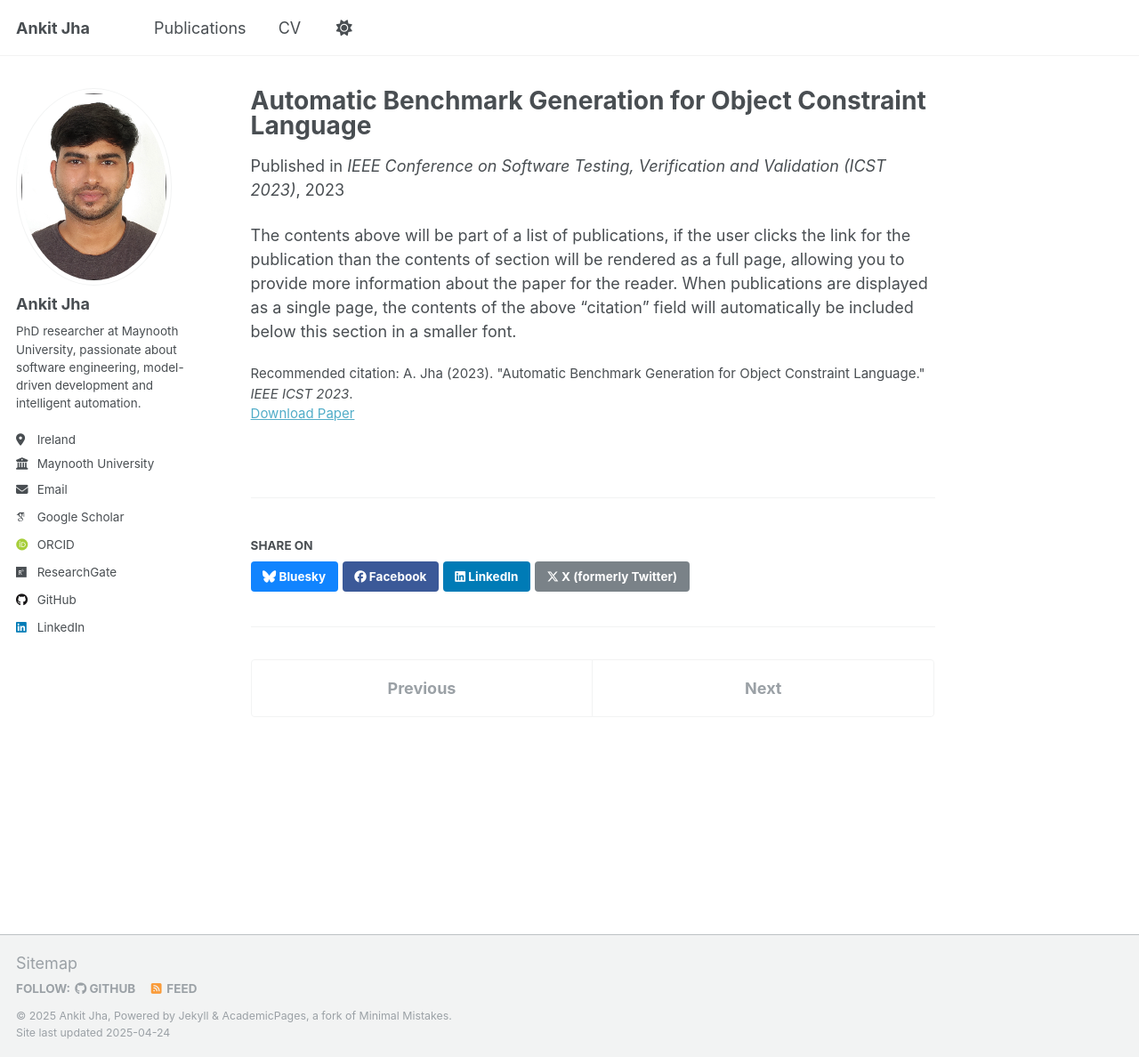
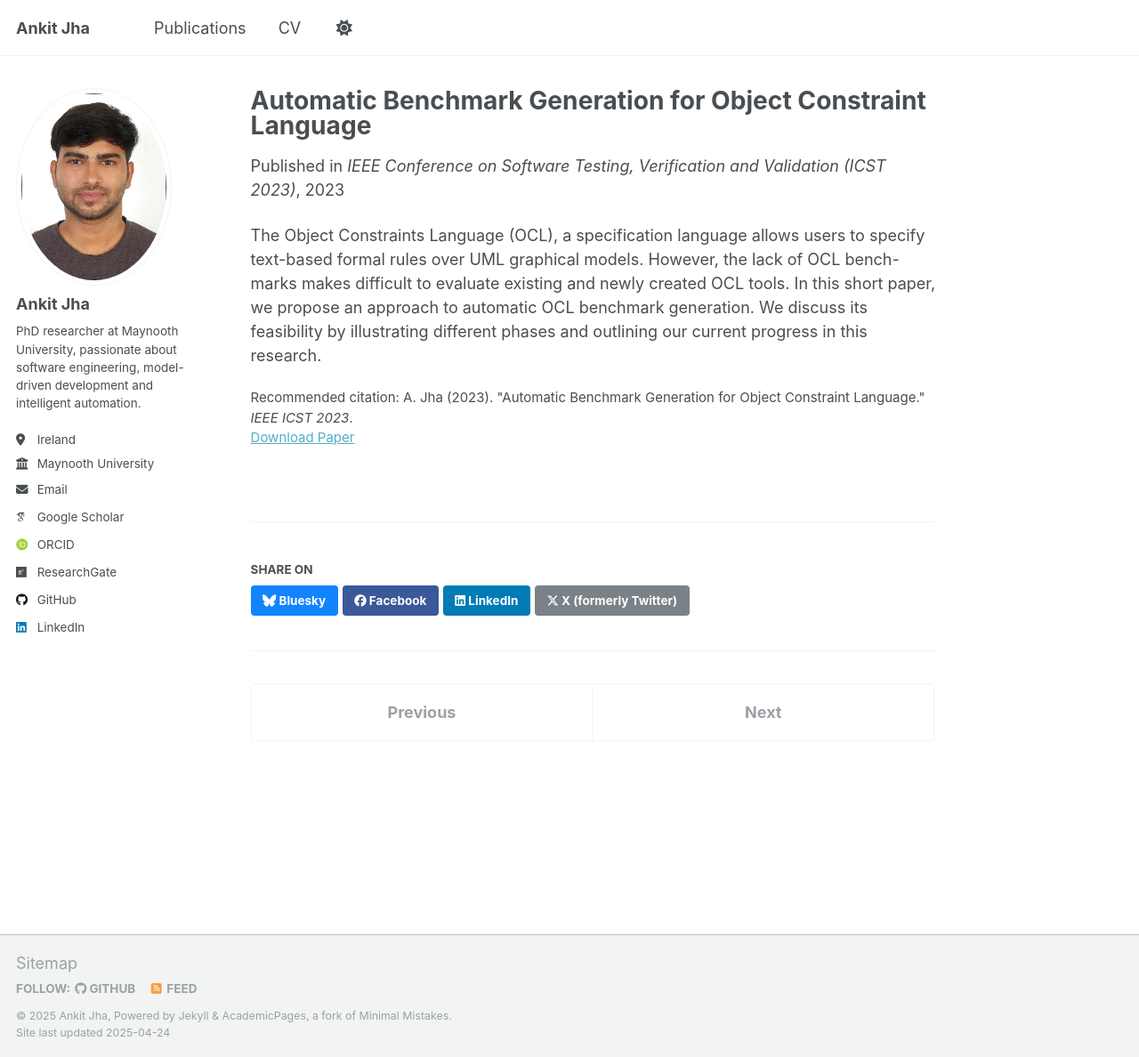
Before and after one commit to AnkitMU/VerifiedByAnkit.github.io, a Jekyll site: the page built from _publications/2010-10-01-paper-title-number-2.md, in a window 1280 px wide and 1188 px high. Shown: the whole window at 89% size. Built offline with Jekyll 4.4.1, drawn with Linux system fonts in a browser that asks for light colours; some web fonts are replaced.

Commit message:
Update 2010-10-01-paper-title-number-2.md

```diff
--- a/_publications/2010-10-01-paper-title-number-2.md
+++ b/_publications/2010-10-01-paper-title-number-2.md
@@ -10,5 +10,4 @@ paperurl: ''
 citation: 'A. Jha (2023). "Automatic Benchmark Generation for Object Constraint Language." <i>IEEE ICST 2023</i>.'
 
 ---
-
-The contents above will be part of a list of publications, if the user clicks the link for the publication than the contents of section will be rendered as a full page, allowing you to provide more information about the paper for the reader. When publications are displayed as a single page, the contents of the above "citation" field will automatically be included below this section in a smaller font.
+The Object Constraints Language (OCL), a specification language allows users to specify text-based formal rules over UML graphical models. However, the lack of OCL bench-marks makes difficult to evaluate existing and newly created OCL tools. In this short paper, we propose an approach to automatic OCL benchmark generation. We discuss its feasibility by illustrating different phases and outlining our current progress in this research.
```
